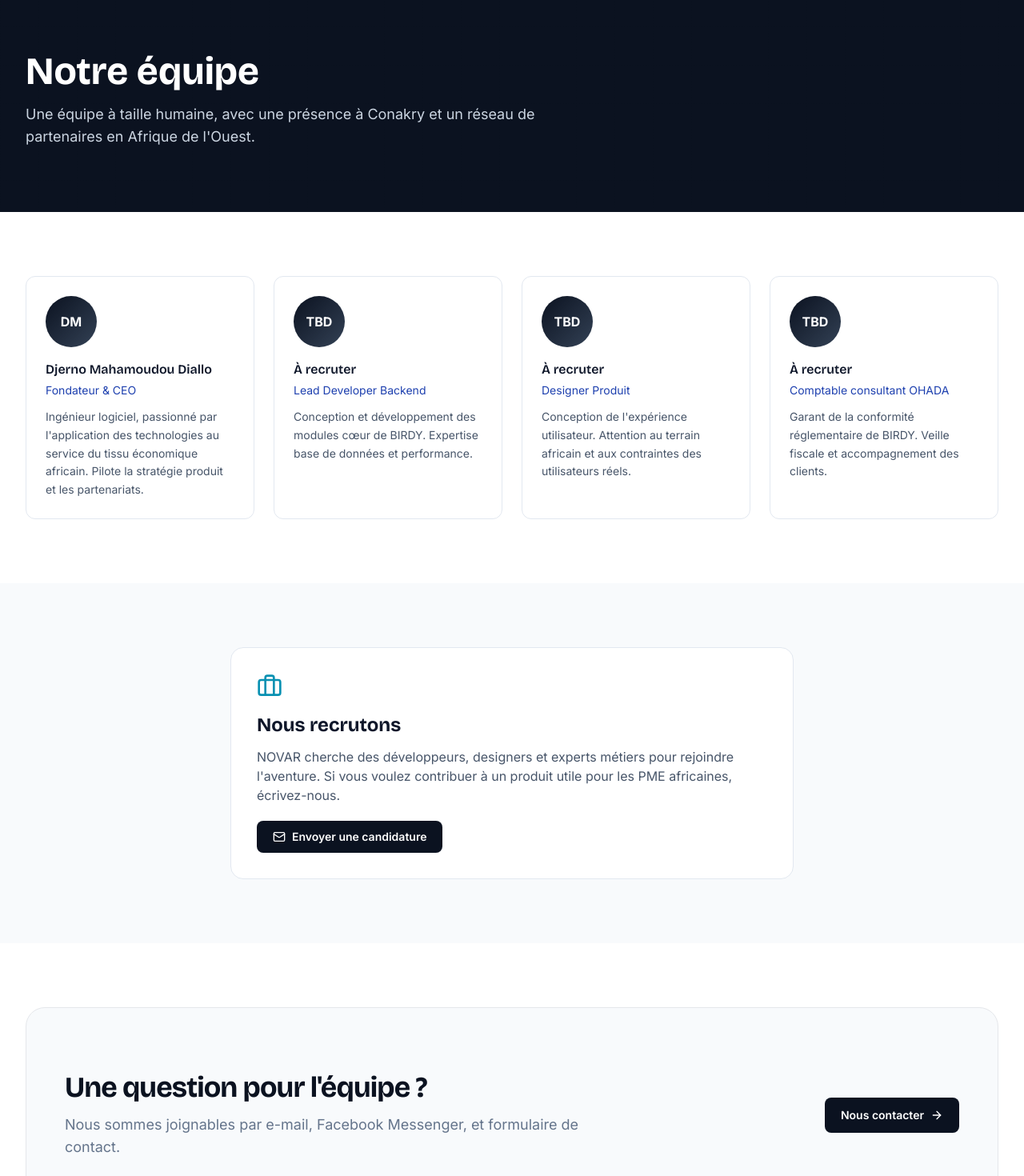
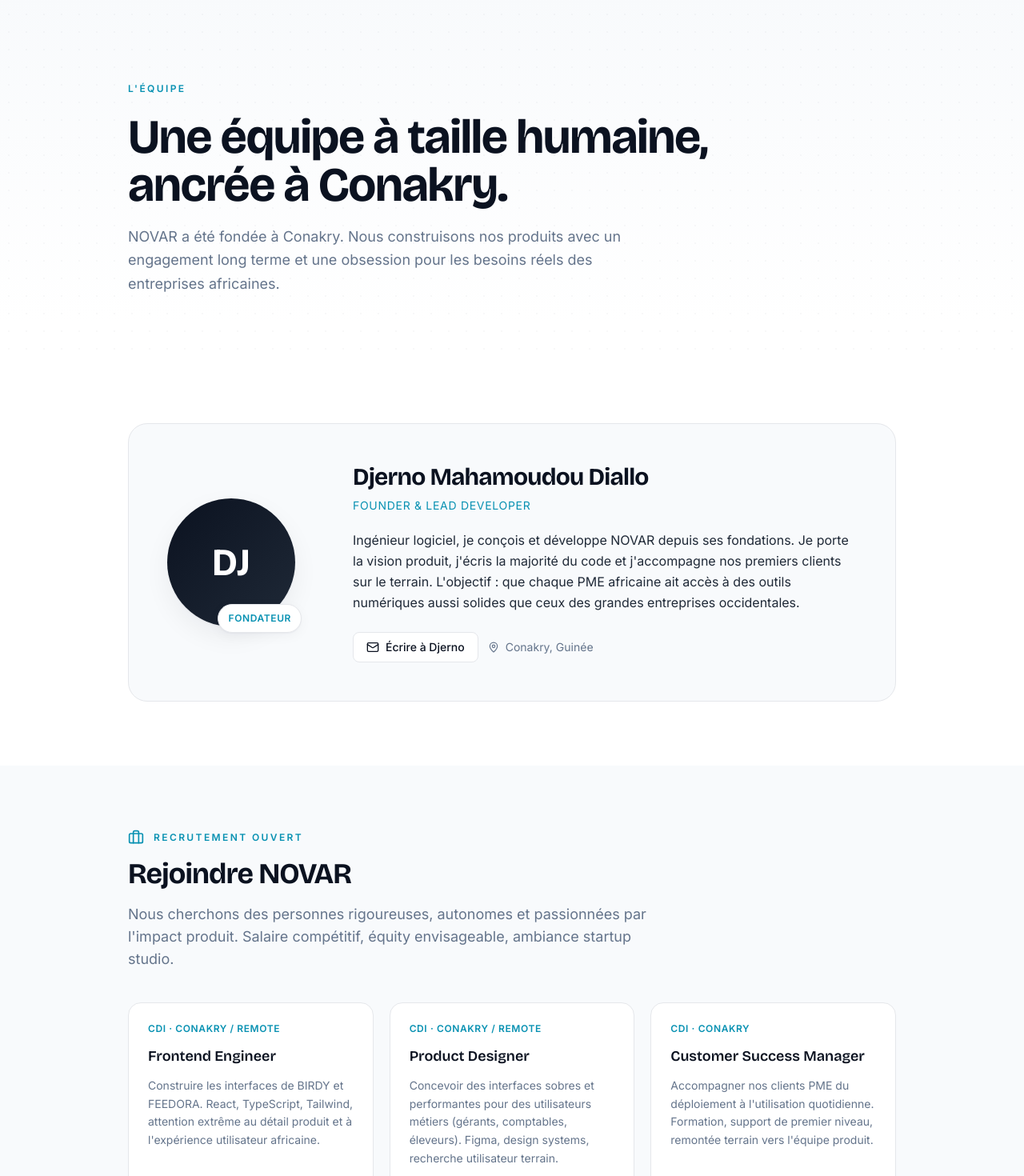
Before and after one commit to novarstartup-tech/novar-website, a Next.js app: page /equipe in a window 1280 px wide. Shown: the part 80-1550 px from the top of the page at 80% size. Built offline with nearby package versions, Linux system fonts and the light colour scheme.

Commit message:
feat(novar): page equipe en light, fondateur Djerno + 3 postes ouverts

```diff
--- a/src/app/equipe/page.tsx
+++ b/src/app/equipe/page.tsx
@@ -1,99 +1,177 @@
 import Link from 'next/link';
-import { Mail, Briefcase } from 'lucide-react';
+import { Mail, Briefcase, MapPin, ArrowRight } from 'lucide-react';
 import { CtaBanner } from '@/components/CtaBanner';
 import { SITE } from '@/lib/site';
 
-export const metadata = { title: 'Notre équipe' };
+export const metadata = {
+  title: 'Équipe',
+  description: "L'équipe NOVAR : Djerno (fondateur & lead dev) et nos postes ouverts.",
+};
 
-const PEOPLE = [
+const OPEN_ROLES = [
   {
-    name: 'Djerno Mahamoudou Diallo',
-    role: 'Fondateur & CEO',
-    bio: "Ingénieur logiciel, passionné par l'application des technologies au service du tissu économique africain. Pilote la stratégie produit et les partenariats.",
-    initials: 'DM',
+    title: 'Frontend Engineer',
+    type: 'CDI',
+    location: 'Conakry / Remote',
+    description:
+      "Construire les interfaces de BIRDY et FEEDORA. React, TypeScript, Tailwind, attention extrême au détail produit et à l'expérience utilisateur africaine.",
   },
   {
-    name: 'À recruter',
-    role: 'Lead Developer Backend',
-    bio: 'Conception et développement des modules cœur de BIRDY. Expertise base de données et performance.',
-    initials: 'TBD',
+    title: 'Product Designer',
+    type: 'CDI',
+    location: 'Conakry / Remote',
+    description:
+      "Concevoir des interfaces sobres et performantes pour des utilisateurs métiers (gérants, comptables, éleveurs). Figma, design systems, recherche utilisateur terrain.",
   },
   {
-    name: 'À recruter',
-    role: 'Designer Produit',
-    bio: 'Conception de l\'expérience utilisateur. Attention au terrain africain et aux contraintes des utilisateurs réels.',
-    initials: 'TBD',
-  },
-  {
-    name: 'À recruter',
-    role: 'Comptable consultant OHADA',
-    bio: 'Garant de la conformité réglementaire de BIRDY. Veille fiscale et accompagnement des clients.',
-    initials: 'TBD',
+    title: 'Customer Success Manager',
+    type: 'CDI',
+    location: 'Conakry',
+    description:
+      "Accompagner nos clients PME du déploiement à l'utilisation quotidienne. Formation, support de premier niveau, remontée terrain vers l'équipe produit.",
   },
 ];
 
 export default function EquipePage() {
   return (
     <>
-      <section className="bg-novar-cosmic py-20 relative overflow-hidden">
-        <div className="absolute inset-0 bg-grid opacity-20" />
-        <div className="relative mx-auto max-w-7xl px-4 sm:px-6 lg:px-8">
-          <h1 className="font-display text-4xl sm:text-5xl font-bold text-white">Notre équipe</h1>
-          <p className="mt-4 max-w-2xl text-lg text-slate-300">
-            Une équipe à taille humaine, avec une présence à Conakry et un réseau de partenaires en Afrique
-            de l&apos;Ouest.
+      {/* HERO */}
+      <section className="relative overflow-hidden bg-white">
+        <div className="absolute inset-x-0 top-0 h-[420px] bg-gradient-to-b from-novar-surface-2 to-white" aria-hidden />
+        <div className="absolute inset-0 bg-dots opacity-50" aria-hidden />
+        <div className="relative mx-auto max-w-5xl px-6 lg:px-8 pt-24 pb-16 md:pt-28 md:pb-20">
+          <span className="inline-block text-xs font-semibold uppercase tracking-[0.2em] text-novar-accent">
+            L&apos;équipe
+          </span>
+          <h1 className="mt-5 font-display text-4xl sm:text-5xl md:text-6xl font-bold tracking-tight text-novar-ink">
+            Une équipe à taille humaine,
+            <br />
+            ancrée à Conakry.
+          </h1>
+          <p className="mt-5 max-w-2xl text-lg text-novar-muted leading-relaxed">
+            NOVAR a été fondée à Conakry. Nous construisons nos produits avec
+            un engagement long terme et une obsession pour les besoins réels
+            des entreprises africaines.
           </p>
         </div>
       </section>
 
-      <section className="py-20 bg-white dark:bg-novar-cosmic">
-        <div className="mx-auto max-w-7xl px-4 sm:px-6 lg:px-8">
-          <div className="grid gap-6 sm:grid-cols-2 lg:grid-cols-4">
-            {PEOPLE.map((p) => (
-              <div
-                key={p.name + p.role}
-                className="rounded-xl border border-slate-200 bg-white p-6 dark:border-slate-800 dark:bg-novar-cosmic-2"
-              >
-                <div className="flex h-16 w-16 items-center justify-center rounded-full bg-gradient-to-br from-novar-cosmic to-slate-700 text-white font-bold mb-4">
-                  {p.initials}
+      {/* FONDATEUR */}
+      <section className="bg-white py-20">
+        <div className="mx-auto max-w-5xl px-6 lg:px-8">
+          <div className="rounded-3xl border border-novar-line bg-novar-surface-2 p-8 sm:p-12">
+            <div className="grid gap-8 md:grid-cols-[200px,1fr] md:items-center">
+              <div className="flex justify-center md:justify-start">
+                <div className="relative">
+                  <div className="flex h-40 w-40 items-center justify-center rounded-full bg-gradient-to-br from-novar-ink to-novar-ink-soft text-white font-display text-5xl font-bold shadow-lifted">
+                    DJ
+                  </div>
+                  <span className="absolute -bottom-2 -right-2 inline-flex h-9 items-center rounded-full border border-novar-line bg-white px-3 text-xs font-semibold uppercase tracking-wider text-novar-accent shadow-soft">
+                    Fondateur
+                  </span>
                 </div>
-                <div className="font-display font-semibold text-slate-900 dark:text-white">{p.name}</div>
-                <div className="text-sm text-novar-blue dark:text-novar-cyan mt-1">{p.role}</div>
-                <p className="mt-3 text-sm text-slate-600 dark:text-slate-400 leading-relaxed">{p.bio}</p>
               </div>
-            ))}
+              <div>
+                <h2 className="font-display text-3xl font-bold tracking-tight text-novar-ink">
+                  Djerno Mahamoudou Diallo
+                </h2>
+                <div className="mt-2 text-sm uppercase tracking-wider text-novar-accent">
+                  Founder &amp; Lead Developer
+                </div>
+                <p className="mt-5 text-novar-ink-soft leading-relaxed">
+                  Ingénieur logiciel, je conçois et développe NOVAR depuis ses
+                  fondations. Je porte la vision produit, j&apos;écris la
+                  majorité du code et j&apos;accompagne nos premiers clients sur
+                  le terrain. L&apos;objectif : que chaque PME africaine ait
+                  accès à des outils numériques aussi solides que ceux des
+                  grandes entreprises occidentales.
+                </p>
+                <div className="mt-6 flex flex-wrap items-center gap-3 text-sm">
+                  <a
+                    href={`mailto:${SITE.email}`}
+                    className="inline-flex items-center gap-2 rounded-lg border border-novar-line bg-white px-4 py-2 font-medium text-novar-ink hover:bg-novar-surface-3 transition-colors"
+                  >
+                    <Mail className="h-4 w-4" /> Écrire à Djerno
+                  </a>
+                  <span className="inline-flex items-center gap-2 text-novar-muted">
+                    <MapPin className="h-3.5 w-3.5" /> Conakry, Guinée
+                  </span>
+                </div>
+              </div>
+            </div>
           </div>
         </div>
       </section>
 
-      <section className="py-20 bg-slate-50 dark:bg-novar-cosmic-2/30">
-        <div className="mx-auto max-w-3xl px-4 sm:px-6 lg:px-8">
-          <div className="rounded-2xl border border-slate-200 bg-white dark:border-slate-800 dark:bg-novar-cosmic p-8">
-            <Briefcase className="h-8 w-8 text-novar-cyan mb-4" />
-            <h2 className="font-display text-2xl font-bold text-slate-900 dark:text-white">
-              Nous recrutons
-            </h2>
-            <p className="mt-3 text-slate-600 dark:text-slate-400">
-              NOVAR cherche des développeurs, designers et experts métiers pour rejoindre l&apos;aventure.
-              Si vous voulez contribuer à un produit utile pour les PME africaines, écrivez-nous.
+      {/* RECRUTEMENT */}
+      <section className="bg-novar-surface-2 py-20">
+        <div className="mx-auto max-w-5xl px-6 lg:px-8">
+          <div className="flex items-center gap-3">
+            <Briefcase className="h-5 w-5 text-novar-accent" />
+            <span className="text-xs font-semibold uppercase tracking-[0.2em] text-novar-accent">
+              Recrutement ouvert
+            </span>
+          </div>
+          <h2 className="mt-4 font-display text-3xl sm:text-4xl font-bold tracking-tight text-novar-ink">
+            Rejoindre NOVAR
+          </h2>
+          <p className="mt-4 max-w-2xl text-lg text-novar-muted">
+            Nous cherchons des personnes rigoureuses, autonomes et passionnées
+            par l&apos;impact produit. Salaire compétitif, équity envisageable,
+            ambiance startup studio.
+          </p>
+
+          <div className="mt-10 grid gap-5 md:grid-cols-3">
+            {OPEN_ROLES.map((role) => (
+              <article
+                key={role.title}
+                className="flex flex-col rounded-2xl border border-novar-line bg-white p-6 hover:border-novar-ink/20 hover:shadow-lifted transition-all"
+              >
+                <div className="text-xs font-semibold uppercase tracking-wider text-novar-accent">
+                  {role.type} · {role.location}
+                </div>
+                <h3 className="mt-3 font-display text-lg font-semibold text-novar-ink">
+                  {role.title}
+                </h3>
+                <p className="mt-3 text-sm leading-relaxed text-novar-muted flex-1">
+                  {role.description}
+                </p>
+                <a
+                  href={`mailto:${SITE.email}?subject=Candidature — ${role.title}`}
+                  className="mt-5 inline-flex items-center gap-1 text-sm font-medium text-novar-ink hover:text-novar-accent transition-colors"
+                >
+                  Postuler par e-mail <ArrowRight className="h-3.5 w-3.5" />
+                </a>
+              </article>
+            ))}
+          </div>
+
+          <div className="mt-10 rounded-2xl border border-novar-line bg-white p-6 sm:p-8">
+            <h3 className="font-display text-lg font-semibold text-novar-ink">
+              Candidature spontanée
+            </h3>
+            <p className="mt-2 text-sm text-novar-muted">
+              Vous ne correspondez à aucun poste mais vous voulez nous rejoindre ?
+              Présentez-nous votre profil et ce que vous aimeriez construire à NOVAR.
             </p>
             <a
               href={`mailto:${SITE.email}?subject=Candidature spontanée`}
-              className="mt-5 inline-flex items-center gap-2 rounded-lg bg-novar-cosmic px-5 py-2.5 text-sm font-semibold text-white hover:bg-slate-900 dark:bg-novar-cyan dark:text-novar-cosmic dark:hover:bg-novar-cyan-glow"
+              className="mt-5 btn-primary"
             >
-              <Mail className="h-4 w-4" />
-              Envoyer une candidature
+              <Mail className="h-4 w-4" /> Envoyer une candidature
             </a>
           </div>
         </div>
       </section>
 
-      <section className="py-20 bg-white dark:bg-novar-cosmic">
-        <div className="mx-auto max-w-7xl px-4 sm:px-6 lg:px-8">
+      {/* CTA */}
+      <section className="bg-white py-20">
+        <div className="mx-auto max-w-7xl px-6 lg:px-8">
           <CtaBanner
             title="Une question pour l'équipe ?"
-            description="Nous sommes joignables par e-mail, Facebook Messenger, et formulaire de contact."
+            description="Nous sommes joignables par e-mail, Facebook Messenger ou via le formulaire de contact."
             primaryHref="/contact"
+            primaryLabel="Nous contacter"
           />
         </div>
       </section>
```
